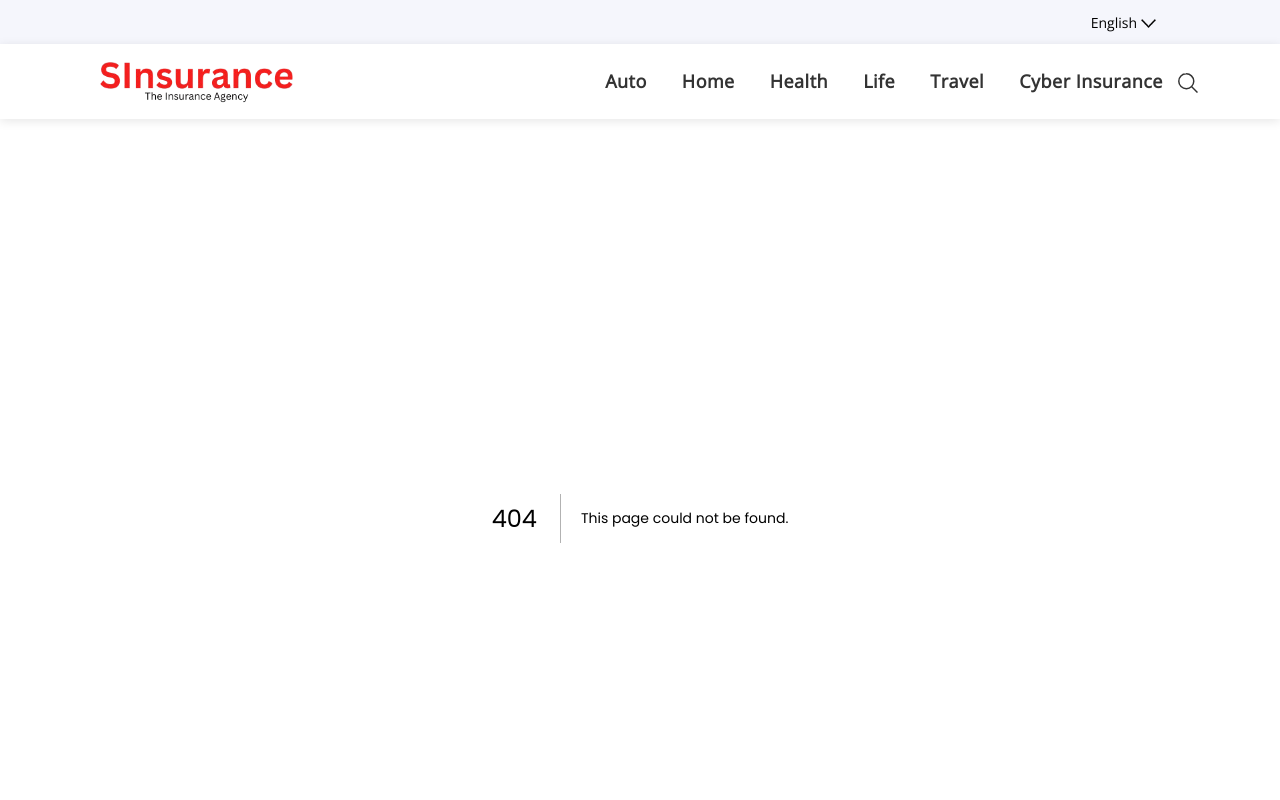
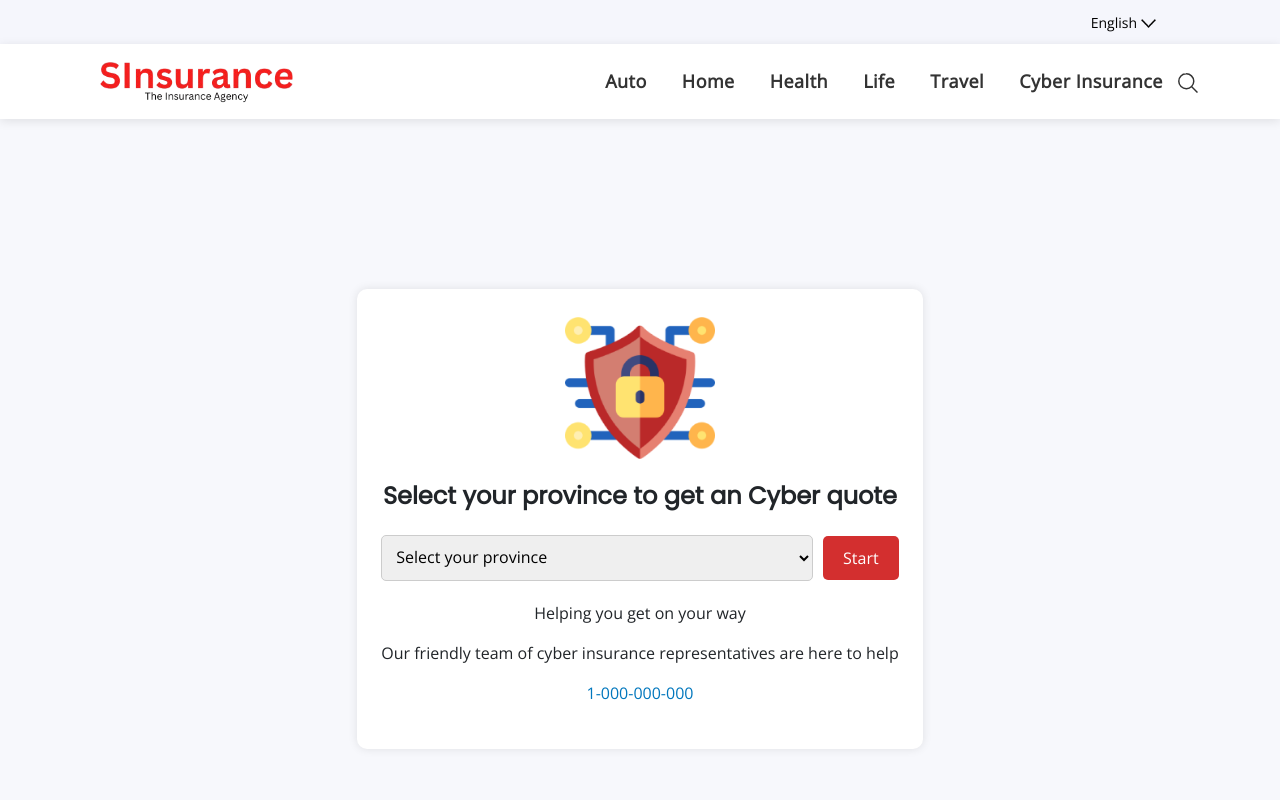
Before and after one commit to kishankumar2607/s-insurance, a Next.js app: page /cyber-quote in a window 1280 px wide. Before the commit this address had no page. Shown: the top 800 px of the page. Built offline with nearby package versions, Linux system fonts and the light colour scheme.

Commit message:
Quote Page
Quote Page

```diff
--- a/next.config.mjs
+++ b/next.config.mjs
@@ -18,6 +18,7 @@ export default {
       "/life": { page: "/life" },
       "/travel": { page: "/travel" },
       "/cyber-insurance": { page: "/cyber-insurance" },
+      "/cyber-quote": { page: "/cyber-quote" },
     };
   },
 };
--- /dev/null
+++ b/pages/cyber-quote/index.jsx
@@ -0,0 +1,12 @@
+import CyberQuoteFormComponent from '../../src/components/CyberQuoteFormComponent/CyberQuoteFormComponent';
+import React from 'react'
+
+const index = () => {
+  return (
+    <div>
+        <CyberQuoteFormComponent />
+    </div>
+  )
+}
+
+export default index
--- /dev/null
+++ b/src/components/CyberQuoteFormComponent/CyberQuoteFormComponent.jsx
@@ -0,0 +1,42 @@
+import ImageComponent from '../ImageComponent/ImageComponent';
+import styles from './CyberQuoteFormComponent.module.css';
+import cyberImage from '../../assets/cyber-form/cyber-security.png';
+
+const CyberQuoteFormComponent = () => {
+    return (
+        <div className={styles.container}>
+            <div className={styles.formContainer}>
+                <div className={styles.imageDiv}>
+                    <ImageComponent src={cyberImage} alt={"cyberImage"} imageStyle={styles.imagestyle}/>
+                </div>
+                <div className={styles.header}>
+                    <h2>Select your province to get an Cyber quote</h2>
+                </div>
+                <div className={styles.formGroup}>
+                    <select className={styles.select} name="province">
+                        <option value="">Select your province</option>
+                        <option value="Ontario">Ontario</option>
+                        <option value="Quebec">Quebec</option>
+                        <option value="Alberta">Alberta</option>
+                        <option value="Saskatchewan">Saskatchewa</option>
+                        <option value="Manitoba">Manitoba</option>
+                        <option value="Nova Scotia">Nova Scotia</option>
+                        <option value="New Brunswick">New Brunswick</option>
+                        <option value="Prince Edward Island">Prince Edward Island</option>
+                        <option value="Newfoundland and Labrador ">Newfoundland and Labrador</option>
+                    </select>
+                    <button className={styles.button}>Start</button>
+                </div>
+                <div className={styles.savingsLink}>
+
+                    <p>Helping you get on your way</p>
+                    <p>Our friendly team of cyber insurance representatives are here to help</p>
+                    <a href="tel:18772360924">1-000-000-000</a>
+
+                </div>
+            </div>
+        </div>
+    );
+};
+
+export default CyberQuoteFormComponent;
--- /dev/null
+++ b/src/components/CyberQuoteFormComponent/CyberQuoteFormComponent.module.css
@@ -0,0 +1,83 @@
+/* components/AutoQuoteForm.module.css */
+.container {
+    display: flex;
+    justify-content: center;
+    align-items: center;
+    height: 100vh;
+    background-color: #f7f8fc;
+  }
+
+  .formContainer {
+    background-color: white;
+    padding: 1.5rem;
+    border-radius: 10px;
+    box-shadow: 0 0 10px rgba(0, 0, 0, 0.1);
+    text-align: center;
+    /* width: 400px; */
+  }
+
+  .imageDiv{
+    width: 100%;
+    display: flex;
+    align-items: center;
+    justify-content: center;
+    margin-bottom: 1.2rem;
+}
+
+  .imagestyle:nth-child(n){
+    height: 100%;
+    width: 150px;
+}
+
+  .header h2 {
+    margin-bottom: 20px;
+    font-size: 24px;
+    font-weight: 900;
+    margin-bottom: 1.5rem;
+  }
+
+  .formGroup {
+    display: flex;
+    justify-content: center;
+    align-items: center;
+    margin-bottom: 20px;
+  }
+
+  .select {
+    padding: 10px;
+    font-size: 16px;
+    border: 1px solid #ccc;
+    border-radius: 5px;
+    margin-right: 10px;
+    flex: 1;
+  }
+
+  .button {
+    padding: 10px 20px;
+    font-size: 16px;
+    background-color: #d32f2f;
+    color: white;
+    border: none;
+    border-radius: 5px;
+    cursor: pointer;
+  }
+
+  .savingsLink a {
+    color: #0277bd;
+    text-decoration: none;
+    display: block;
+    margin-bottom: 20px;
+  }
+
+  .footer {
+    text-align: left;
+  }
+
+  .footer p {
+    margin: 5px 0;
+  }
+
+  .footer a {
+    color: #0277bd;
+    text-decoration: none;
+  }
--- a/src/components/HealthInsuranceBenefitsComponent/HealthInsuranceBenefitsComponent.jsx
+++ b/src/components/HealthInsuranceBenefitsComponent/HealthInsuranceBenefitsComponent.jsx
@@ -33,7 +33,7 @@ const HealthInsuranceBenefitsComponent = () => {
   return (
     <div className={styles.container}>
       <Container>
-        <h2 className={styles.title}>Why consider health insurance?</h2>
+        <h2 className={styles.title}>Why consider cyber insurance?</h2>
         <div className={styles.benefits}>
           {benefitsData.map((benefit, index) => (
             <BenefitCard
--- a/src/components/InsuranceHeroBannerComponent/InsuranceHeroBannerComponent.jsx
+++ b/src/components/InsuranceHeroBannerComponent/InsuranceHeroBannerComponent.jsx
@@ -1,6 +1,7 @@
 import React from "react";
 import styles from "./InsuranceHeroBannerComponent.module.css";
 import { Container } from "react-bootstrap";
+import Link from "next/link";
 
 const InsuranceHeroBannerComponent = () => {
   return (
@@ -9,7 +10,9 @@ const InsuranceHeroBannerComponent = () => {
         <div className={styles.heroContent}>
           <h1 className={styles.heroTitle}>Cyber Insurance</h1>
           <h3 className={styles.heroDescription}>“Shielding Your Digital World with Confidence”</h3>
-          <button className={styles.animatedButton}>Request A Quote</button>
+          <Link href={"/cyber-quote"} passHref>
+            <button className={styles.animatedButton}>Request A Quote</button>
+          </Link>
         </div>
       </Container>
     </section>
```
Also changed, not shown: src/assets/cyber-form/cyber-security.png (added).
